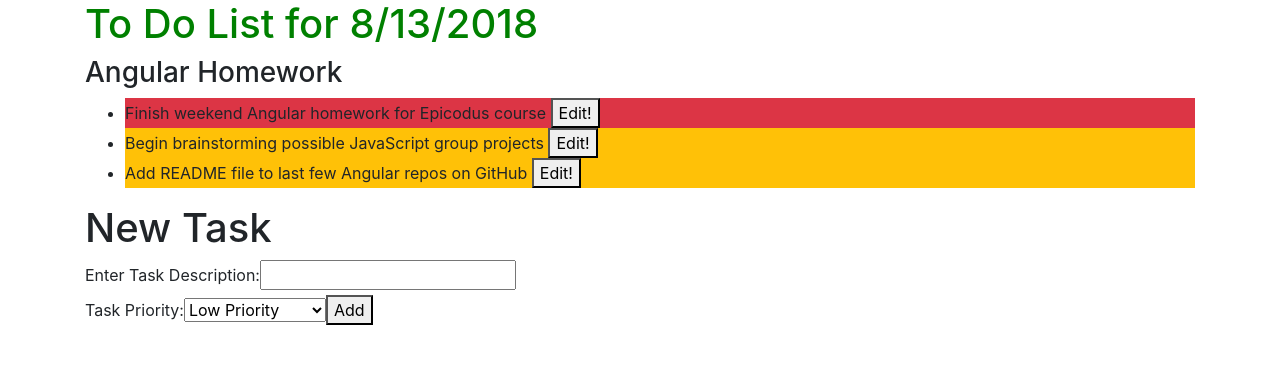
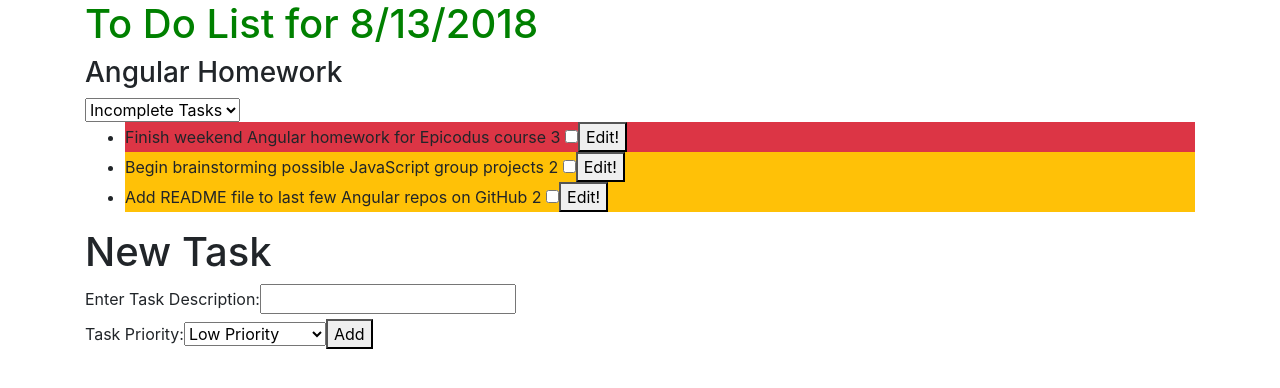
Before and after one commit to atrotter0/to-do-angular, an Angular app: page / in a window 1280 px wide. Shown: the top 388 px of the page. Built offline with nearby package versions, Linux system fonts and the light colour scheme.

Commit message:
Add filter with pipe for incomplete and complete tasks

```diff
--- a/src/app/app.module.ts
+++ b/src/app/app.module.ts
@@ -5,6 +5,7 @@
 import { TaskListComponent } from './task-list/task-list.component';
 import { EditTaskComponent } from './edit-task/edit-task.component';
 import { NewTaskComponent } from './new-task/new-task.component';
+import { CompletenessPipe } from './completeness.pipe';
 
 
 @NgModule({
@@ -12,7 +13,8 @@
     AppComponent,
     TaskListComponent,
     EditTaskComponent,
-    NewTaskComponent
+    NewTaskComponent,
+    CompletenessPipe
   ],
   imports: [
     BrowserModule,
--- /dev/null
+++ b/src/app/completeness.pipe.ts
@@ -0,0 +1,30 @@
+import {Pipe, PipeTransform} from '@angular/core';
+import {Task} from './models/task.model';
+
+@Pipe({
+  name: "completeness",
+  pure: false
+})
+
+export class CompletenessPipe implements PipeTransform {
+  transform(input: Task[], desiredCompleteness) {
+    let output: Task[] = [];
+    if (desiredCompleteness === "incompleteTasks") {
+      for (let i = 0; i < input.length; i++) {
+        if (input[i].done === false) {
+          output.push(input[i]);
+        }
+      }
+      return output;
+    } else if (desiredCompleteness === "completedTasks") {
+      for (let i = 0; i < input.length; i++) {
+        if (input[i].done === true) {
+          output.push(input[i]);
+        }
+      }
+      return output;
+    } else {
+      return input;
+    }
+  }
+}
--- a/src/app/task-list/task-list.component.html
+++ b/src/app/task-list/task-list.component.html
@@ -1,3 +1,13 @@
+<select (change)="onChange($event.target.value)">
+  <option value="allTasks">All Tasks</option>
+  <option value="completedTasks">Completed Tasks</option>
+  <option value="incompleteTasks" selected="selected">Incomplete Tasks</option>
+</select>
+
 <ul>
-  <li [class]="priorityColor(currentTask)" *ngFor="let currentTask of childTaskList">{{currentTask.description}} <button (click)="editButtonClicked(currentTask)">Edit!</button></li>
+  <li [class]="priorityColor(currentTask)" *ngFor="let currentTask of childTaskList | completeness:filterByCompleteness">{{currentTask.description}} {{currentTask.priority}}
+    <input *ngIf="currentTask.done === true" type="checkbox" checked (click)="toggleDone(currentTask, false)"/>
+    <input *ngIf="currentTask.done === false" type="checkbox" (click)="toggleDone(currentTask, true)"/>
+    <button (click)="editButtonClicked(currentTask)">Edit!</button>
+  </li>
 </ul>
--- a/src/app/task-list/task-list.component.ts
+++ b/src/app/task-list/task-list.component.ts
@@ -10,6 +10,7 @@
 export class TaskListComponent {
   @Input() childTaskList: Task[];
   @Output() clickSender = new EventEmitter();
+  filterByCompleteness: string = "incompleteTasks";
 
   editButtonClicked(taskToEdit: Task) {
     this.clickSender.emit(taskToEdit);
@@ -24,4 +25,12 @@
       return "bg-info";
     }
   }
+
+  onChange(optionFromMenu) {
+    this.filterByCompleteness = optionFromMenu;
+  }
+
+  toggleDone(clickedTask: Task, setCompleteness: boolean) {
+    clickedTask.done = setCompleteness;
+  }
 }
```
